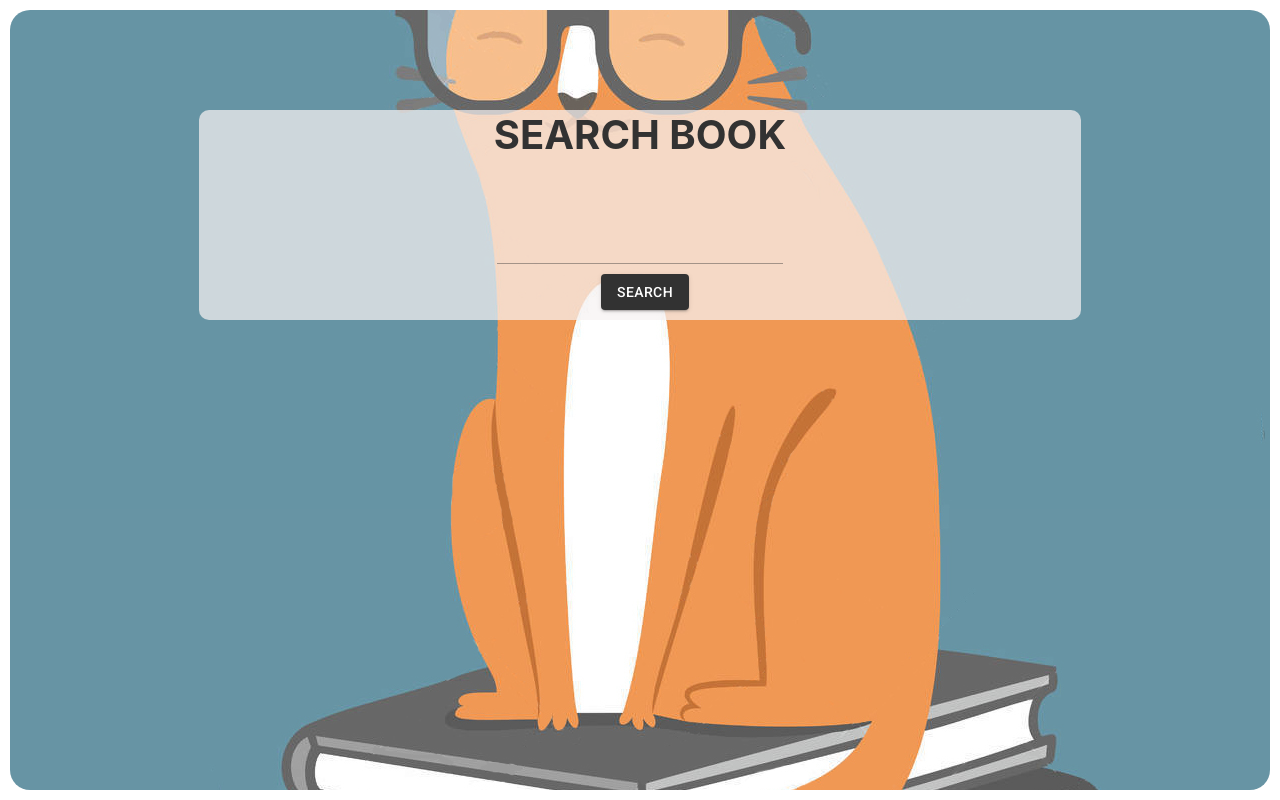
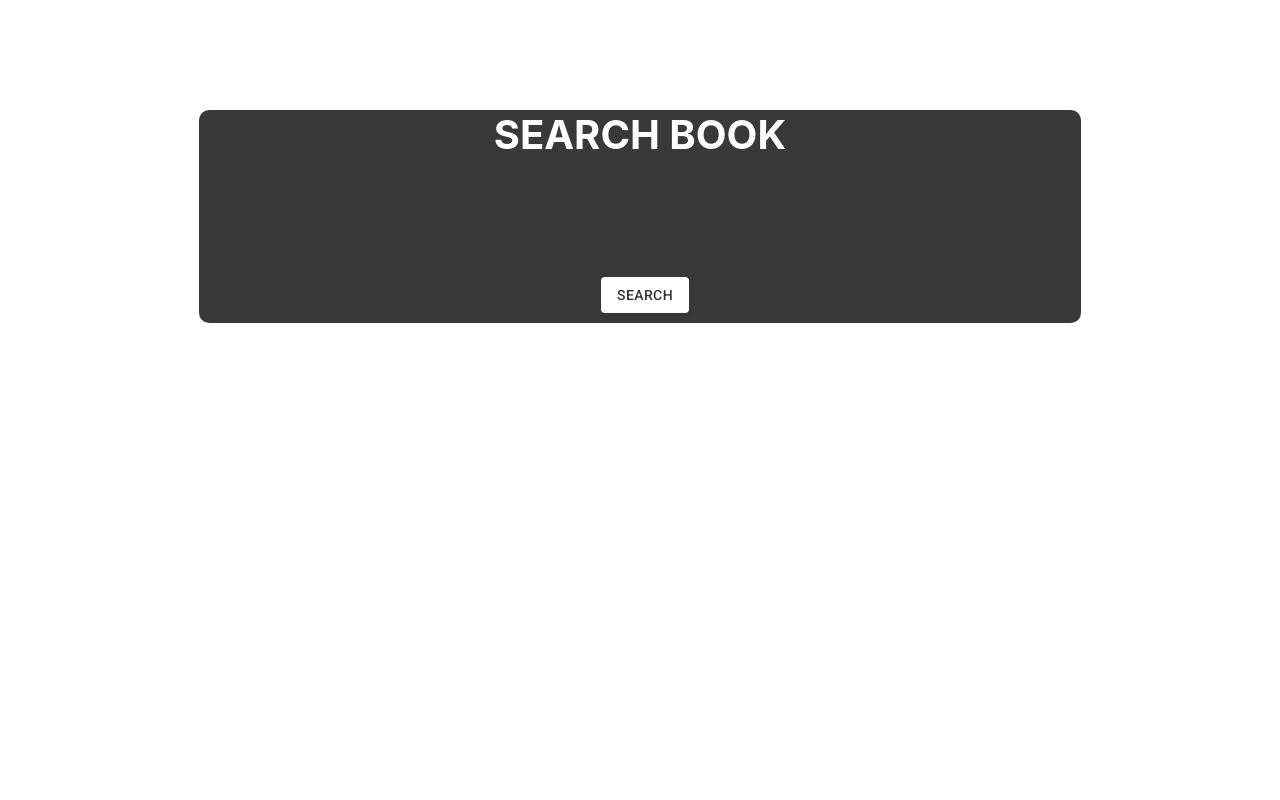
Before and after one commit to jorgelgf/gbook, a React (Create React App) app: page / in a window 1280 px wide. Built offline with nearby package versions, Linux system fonts and the light colour scheme.

Commit message:
Card cmponent organized

```diff
--- a/src/App.js
+++ b/src/App.js
@@ -30,7 +30,7 @@ const DivInter = styled.div`
   display: flex;
   text-align: center;
   flex-direction: column;
-  background-image: url(${bg});
+  // background-image: url(${bg});
   background-position: center;
   background-size: bottom;
   width: 100%;
--- /dev/null
+++ b/src/components/Card/Card.js
@@ -0,0 +1,69 @@
+import * as React from "react";
+import Box from "@mui/material/Box";
+import Button from "@mui/material/Button";
+import Typography from "@mui/material/Typography";
+import Modal from "@mui/material/Modal";
+import styled from "styled-components";
+
+const style = {
+  position: "absolute",
+  top: "50%",
+  left: "50%",
+  transform: "translate(-50%, -50%)",
+  width: 400,
+  borderRadius: "10px",
+  bgcolor: "white",
+  //border: "2px solid #000",
+  boxShadow: 24,
+  alignText: "justify",
+  p: 4,
+};
+
+export default function Card({ title, description }) {
+  const [open, setOpen] = React.useState(false);
+  const handleOpen = () => setOpen(true);
+  const handleClose = () => setOpen(false);
+
+  return (
+    <div>
+      <Button onClick={handleOpen}>Info</Button>
+      <Modal
+        open={open}
+        onClose={handleClose}
+        aria-labelledby="modal-modal-title"
+        aria-describedby="modal-modal-description"
+      >
+        <Box sx={style}>
+          <Typography id="modal-modal-title" variant="h6" component="h2">
+            {title}
+          </Typography>
+          <Typography
+            id="modal-modal-description"
+            sx={{ mt: 2, textAlign: "justify" }}
+          >
+            <p>
+              <h3>Description</h3>
+            </p>
+            {description && description.length > 299
+              ? description.substr(0, 300) + " [ ... ]"
+              : description}
+
+            <footer
+              style={{ marginTop: "50px", textAlign: "right" }}
+              onClick={handleClose}
+            >
+              <ButtonX>x</ButtonX>
+            </footer>
+          </Typography>
+        </Box>
+      </Modal>
+    </div>
+  );
+}
+const ButtonX = styled.button`
+  margin: 10px;
+  padding: 3px 3px 3px 3px;
+  border-radius: 5px;
+  color: white;
+  background-color: black;
+`;
--- a/src/components/Find/Find.js
+++ b/src/components/Find/Find.js
@@ -2,31 +2,24 @@ import { Fragment, useState } from "react";
 import Api from "../Api/Api";
 import { Button, Input } from "@mui/material";
 import styled from "styled-components";
+import Card from "../Card/Card";
 
-const Find = () => {
+export default function Find() {
   const [search, setSearch] = useState(null);
-  /*
-  const [open, setOpen] = useState(false);
-  const handleOpen = () => setOpen(true);
-  const handleClose = () => setOpen(false);
-*/
+
   let apiKey = "AIzaSyDASQubWULoDxLbr2qhcThaNdLSqKqrx4Y";
-
-  let filterValue = "";
   const { book, request } = Api();
-
   const handleChange = (event) => {
     setSearch(event.target.value);
   };
 
   async function handleSubmit(event) {
     event.preventDefault();
-
     try {
-      filterValue = search.trim().replace(/ +/g, "+");
-
+      console.log(search);
+      //  if (filterValue.length > 1 && filterValue !== null && filterValue !== "")
       await request(
-        `https://www.googleapis.com/books/v1/volumes?q=${filterValue}:keyes&key=${apiKey}`
+        `https://www.googleapis.com/books/v1/volumes?q=${search}:keyes&key=${apiKey}`
       );
     } catch (e) {
       console.log(
@@ -34,12 +27,6 @@ const Find = () => {
         e
       );
     }
-    /*
-    setTimeout(() => {
-      console.log("dentro de find", book);
-      console.log("erro: ", error);
-    }, 8000);
-    */
   }
 
   return (
@@ -51,14 +38,14 @@ const Find = () => {
           <Input
             type="search"
             onChange={handleChange}
-            size="small"
             style={{
-              paddingLeft: "5px",
-              maxWidth: "70%",
+              paddingLeft: "10px",
               marginBottom: "10px",
               fontSize: "24px",
-              textAlign: "center",
               border: "0px",
+              color: "white",
+              borderBottom: "white",
+              maxWidth: "50%",
             }}
           />
           <br />
@@ -68,8 +55,9 @@ const Find = () => {
             type="submit"
             style={{
               marginLeft: "10px",
-              backgroundColor: "black",
+              backgroundColor: "white",
               marginBottom: "10px",
+              color: "black",
             }}
           >
             Search
@@ -81,12 +69,13 @@ const Find = () => {
           book.map((items, index) => (
             <DivImg key={index}>
               {items.volumeInfo.imageLinks.thumbnail ? (
+                <>
                   <img
                     style={{
                       width: "120px",
                       height: "150px",
                       borderRadius: "10px",
-                    boxShadow: "0 0 2em black",
+                      boxShadow: "0 0 1em #3d3a3a8a",
                     }}
                     src={
                       items.volumeInfo.imageLinks === undefined || "" || null
@@ -99,23 +88,29 @@ const Find = () => {
                         : items.volumeInfo.title
                     }
                   />
+                  <Card
+                    title={items.volumeInfo.title}
+                    description={items.volumeInfo.description}
+                  />
+                </>
               ) : (
-                <p>deu rui</p>
+                <p>deu rui ;t</p>
               )}
             </DivImg>
           ))}
       </GridDiv>
     </>
   );
-};
+}
 
 const OpacityDiv = styled.div`
-  background-color: #f5f0f0b7;
+  background-color: #080808;
+  color: white;
   margin: auto;
   margin-top: 100px;
   border-radius: 10px;
   width: 70%;
-  margin-bottom: 10px;
+  margin-bottom: 30px;
 `;
 
 const Title = styled.h1`
@@ -144,21 +139,15 @@ const DivImg = styled.div`
 const GridDiv = styled.div`
   // max-width: 1200px;
   display: grid;
+  width: 70%;
   grid-template-columns: repeat(auto-fill, minmax(100px, 1fr));
   gap: 30px;
-  margin: 50px;
+  margin: auto;
 `;
+
 /*
-const style = {
-  position: "absolute",
-  top: "50%",
-  left: "50%",
-  transform: "translate(-50%, -50%)",
-  width: 400,
-  bgcolor: "background.paper",
-  border: "2px solid #000",
-  boxShadow: 24,
-  p: 4,
-};
+   <Card
+                    title={items.volumeInfo.title}
+                    description={items.volumeInfo.description}
+                  />
 */
-export default Find;
```
Lines whose indentation alone changed are shown as unchanged.
